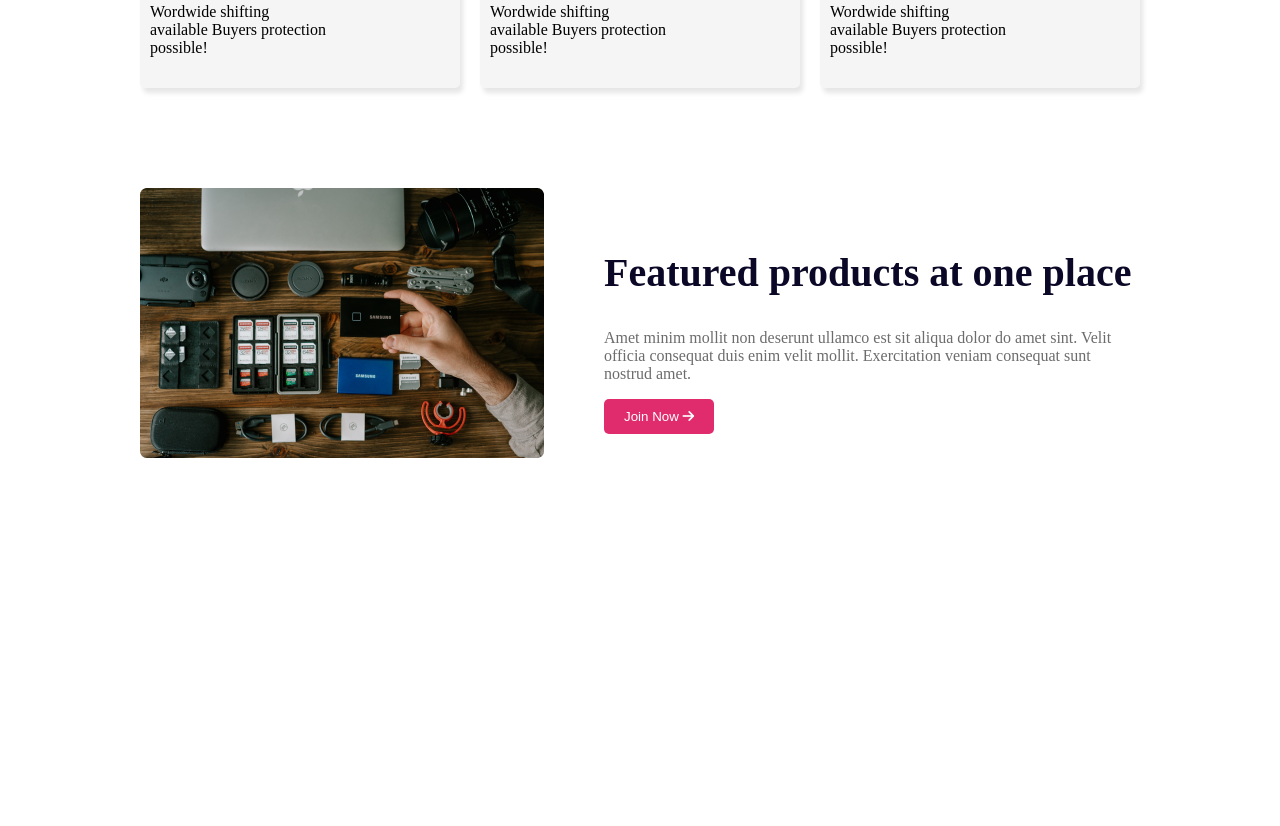
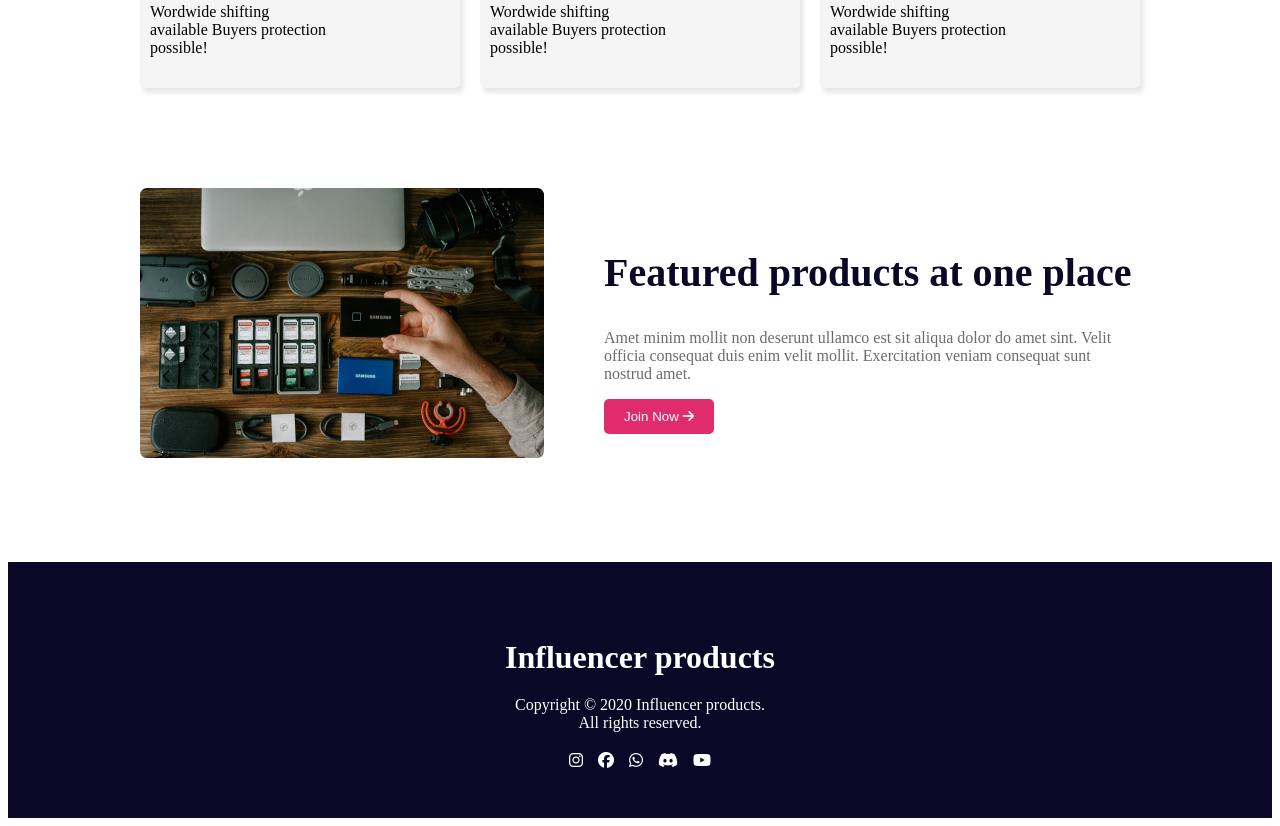
Before and after one commit to ARAFATH-SH/INFLUENCER-GEAR, a plain HTML site: page index.html in a window 1280 px wide. Shown: the part 2402-3228 px from the top of the page. Before the commit the page ends 2914 px from the top, so only its background shows below. Drawn offline with Linux system fonts and the light colour scheme.

Commit message:
complete footer

```diff
--- a/index.html
+++ b/index.html
@@ -124,5 +124,20 @@
             </div>
         </Section>
     </main>
+    <footer class="footer">
+        <div class="footer-content">
+            <h2 class="footer-title">Influencer products</h2>
+            <p class="footer-text">Copyright &copy; 2020 Influencer products. <br> All rights reserved.</p>
+        </div>
+
+        <div class="footer-icon">
+           <i class="fa-brands fa-instagram"></i>
+           <i class="fa-brands fa-facebook"></i>
+           <i class="fa-brands fa-whatsapp"></i>
+           <i class="fa-brands fa-discord"></i>
+           <i class="fa-brands fa-youtube"></i>
+        </div>
+
+    </footer>
 </body>
 </html>
--- a/style.css
+++ b/style.css
@@ -135,4 +135,23 @@ main{
 }
 .feature-product{
     margin-top: 100px;
+    margin-bottom: 100px;
 }
+.footer{
+    background-color: #0A0826;
+    color: white;
+    padding: 50px 0px;
+    text-align: center;
+}
+.footer-title{
+    font-size: 2.0em;
+    font-weight: 700;
+    margin-bottom: 20px;
+}
+.footer-icon{
+    display: flex;
+    justify-content: center;
+    align-items: center;
+    gap: 15px;
+    margin-top: 20px;
+}
```
